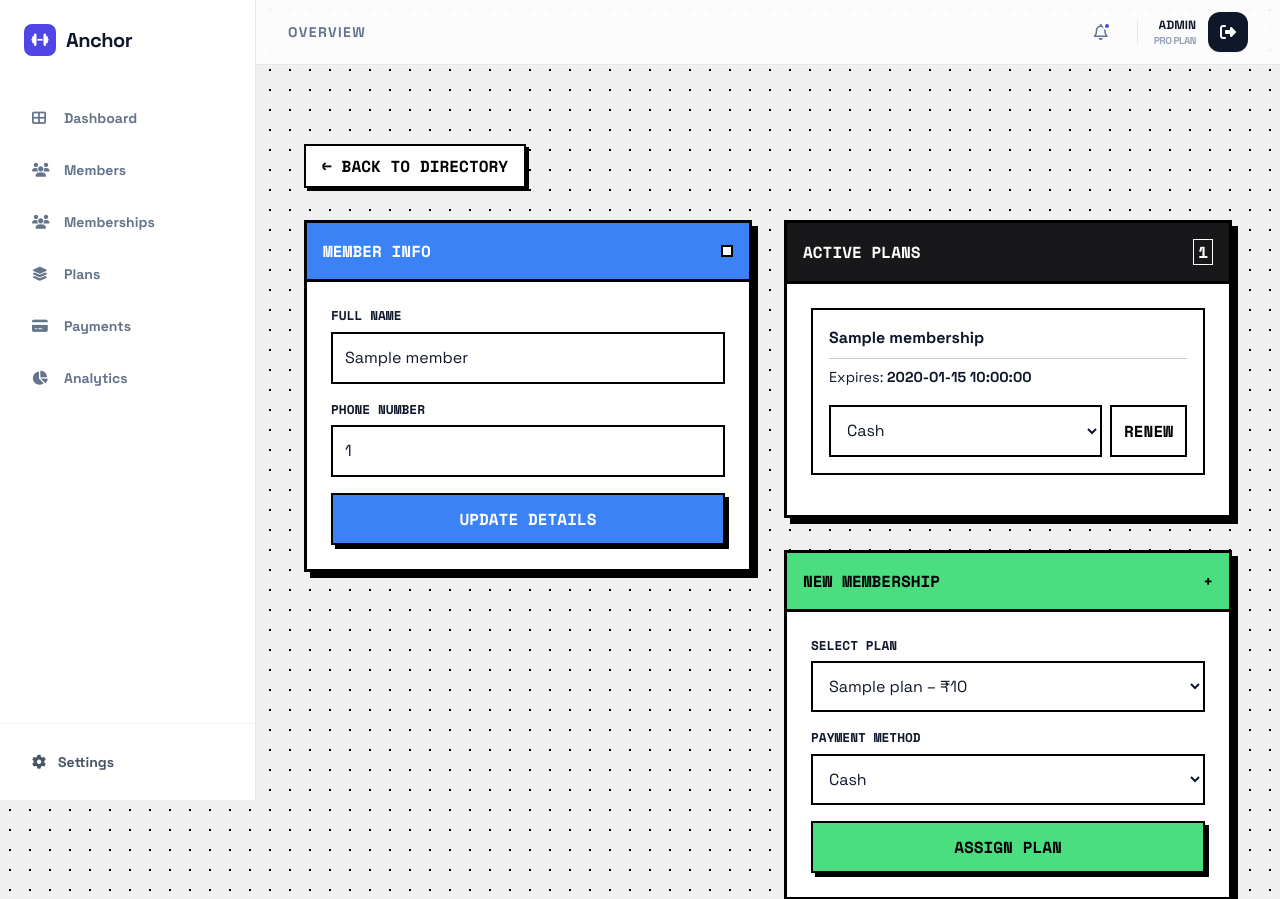
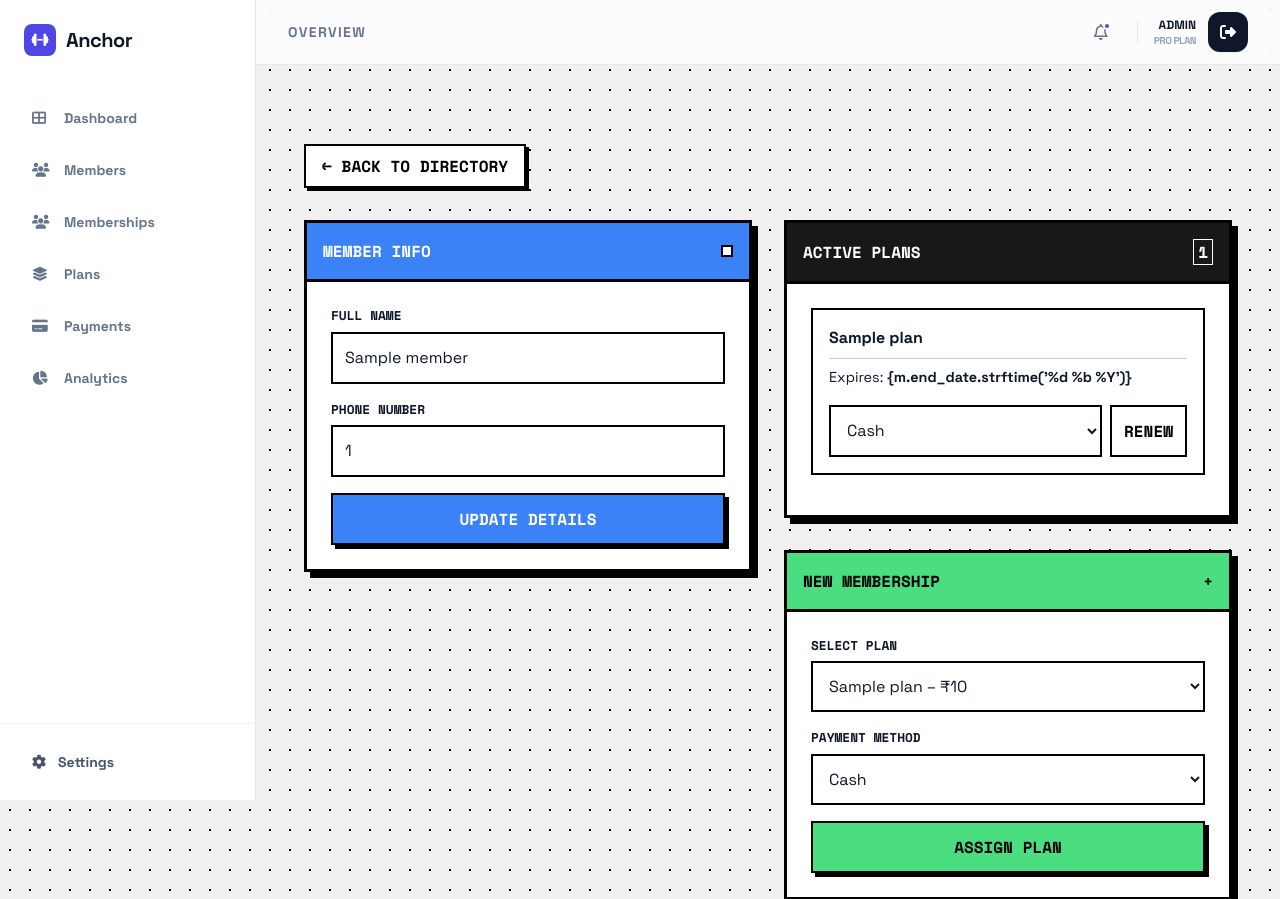
Before and after one commit to AdityaRaghav22/GYM-SAAS, a Flask app: template gym_saas/app/templates/member/member_details.html in a window 1280 px wide. Shown: the top 899 px of the page. Run offline with Flask 3, Linux system fonts and the light colour scheme; the template is opened without the code that fills it: most values are stand-ins (such as "Sample title", 1, 10 or a date in 2020); some libraries are stand-ins or nearby versions.

Commit message:
A little fixes

```diff
--- a/gym_saas/app/__init__.py
+++ b/gym_saas/app/__init__.py
@@ -29,7 +29,7 @@ def create_app():
 
     # 🔥 expiry
     app.config["JWT_ACCESS_TOKEN_EXPIRES"] = timedelta(minutes=15)
-    app.config["JWT_REFRESH_TOKEN_EXPIRES"] = timedelta(days=30)
+    app.config["JWT_REFRESH_TOKEN_EXPIRES"] = timedelta(days=1)
 
     # 🔥 Render-safe cookie flags
     app.config["JWT_COOKIE_SECURE"] = True
--- a/gym_saas/app/services/membership_service.py
+++ b/gym_saas/app/services/membership_service.py
@@ -175,7 +175,6 @@ class MembershipService:
 
     membership = Membership.query.filter(
         Membership.id == membership_id, Membership.gym_id == gym_id,
-        Membership.member_id.status == "active",
         Membership.is_active.is_(True)).first()
     if not membership:
       return None, "Membership not found"
--- a/gym_saas/app/services/plan_service.py
+++ b/gym_saas/app/services/plan_service.py
@@ -89,8 +89,7 @@ class PlanService:
     if not gym:
       return None, "Gym does not exist"
 
-    plans = Plan.query.filter(Plan.gym_id == gym_id,
-                              Plan.is_active.is_(True)).all()
+    plans = Plan.query.filter(Plan.gym_id == gym_id).all()
 
     return plans, None
 
--- a/gym_saas/app/templates/member/member_details.html
+++ b/gym_saas/app/templates/member/member_details.html
@@ -251,10 +251,10 @@
                     {% for m in memberships %}
                         <div class="sub-item">
                             <div class="sub-item-header">
-                                {{ m.plan_name }}
+                                {{m.plan.name}}
                             </div>
                             <div style="font-size: 0.9rem; margin-bottom: 1rem;">
-                                Expires: <strong>{{ m.end_date }}</strong>
+                                Expires: <strong>{m.end_date.strftime('%d %b %Y')}</strong>
                             </div>
 
                             <form method="POST" action="{{ url_for('api_v1.membership.renew_membership', membership_id=m.id) }}">
```
